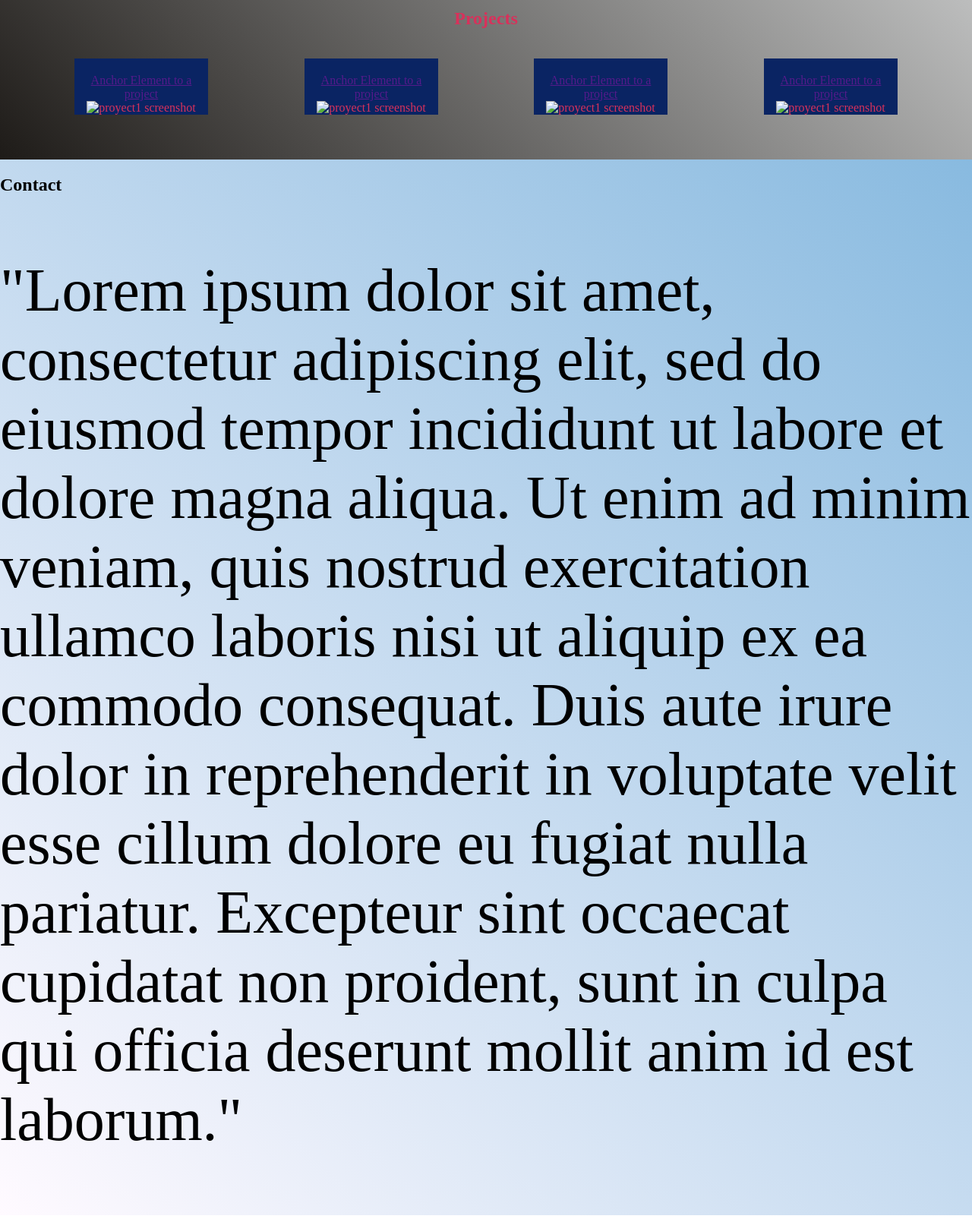
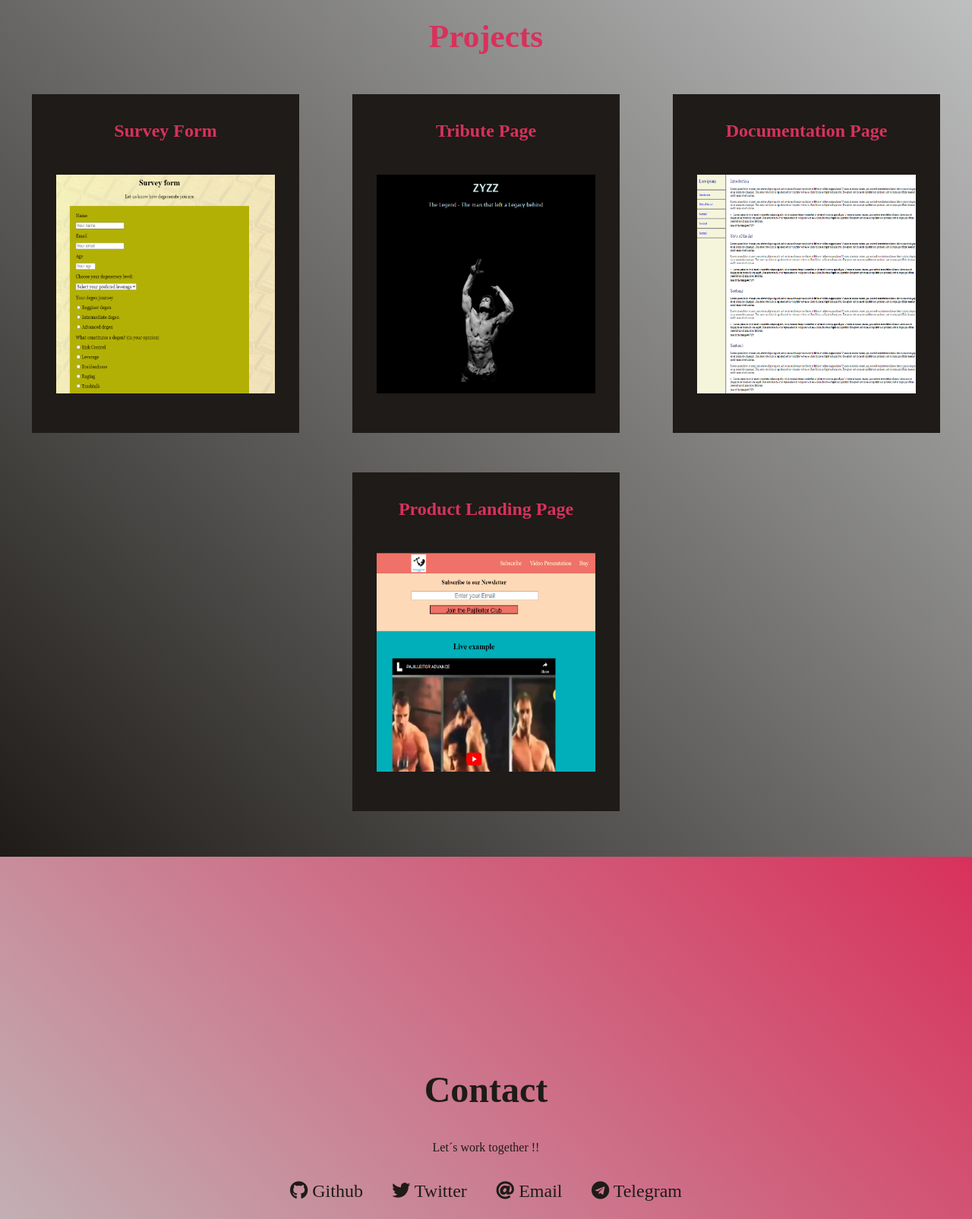
Before and after one commit to DegenerateFinance/css-html-course, a plain HTML site: page 20 certification Portfolio/index.html in a window 1280 px wide. Shown: the part 1460-3065 px from the top of the page at 76% size. Drawn offline with Linux system fonts and the light colour scheme.

Commit message:
Day 30. Finished css/html course and claimed certification. Next comes Js

```diff
--- a/20 certification Portfolio/index.html
+++ b/20 certification Portfolio/index.html
@@ -6,6 +6,10 @@
     <meta name="viewport" content="width=device-width, initial-scale=1.0">
     <title>Portfolio</title>
     <link rel="stylesheet" href="styles.css">
+    <link
+      rel="stylesheet"
+      href="https://use.fontawesome.com/releases/v5.8.2/css/all.css"
+    />
 </head>
 <body>
     <header>
@@ -56,54 +60,89 @@
         </section>
 
         <section id="projects">
-            <h1 class="project-tile">Projects</h1>
+            <h6 class="project-tile">Projects</h6>
             <div id="project-grid">
+                <a href="https://github.com/DegenerateFinance/css-html-course/tree/main/5%20certification%20survey%20form" target="_blank">
                     <div class="project-item">
-                    <h1 class="project-title"></h1>
-                    <a href="">Anchor Element to a project</a>
-                    <img src="" alt="proyect1 screenshot">
+                        <h1 class="project-title">Survey Form</h1>
+                            <img
+                            src="survey page.PNG"
+                            alt="Documentation screenshot"
+                            >
                     </div>
+                </a>
+                <a href="https://github.com/DegenerateFinance/css-html-course/tree/main/10%20certification%20tribute%20page" target="_blank">
                     <div class="project-item">
-                    <h1 class="project-title"></h1>
-                    <a href="">Anchor Element to a project</a>
-                    <img src="" alt="proyect1 screenshot">
+                        <h1 class="project-title">Tribute Page</h1>
+                            <img
+                            src="tribute page.PNG"
+                            alt="Tribute screenshot"
+                            >
                     </div>
+                </a>
+                <a href="https://github.com/DegenerateFinance/css-html-course/tree/main/14%20cerification%20documentation%20page" target="_blank">
                     <div class="project-item">
-                    <h1 class="project-title"></h1>
-                    <a href="">Anchor Element to a project</a>
-                    <img src="" alt="proyect1 screenshot">
+                        <h1 class="project-title">Documentation Page</h1>
+                            <img
+                            src="documentation page.PNG"
+                            alt="Documentation screenshot"
+                            >
                     </div>
+                </a>
+                <a href="https://github.com/DegenerateFinance/css-html-course/tree/main/17%20certification%20product%20landing%20page" target="_blank">
                     <div class="project-item">
-                    <h1 class="project-title"></h1>
-                    <a href="">Anchor Element to a project</a>
-                    <img src="" alt="proyect1 screenshot">
+                        <h1 class="project-title">Product Landing Page</h1>
+                            <img
+                            src="landing page.PNG"
+                            alt="Landing screenshot"
+                            >
                     </div>
+                </a>
             </div>
         </section>
-        <section id="Contact">
+        <section id="contact">
             <h1>Contact</h1>
+            <p>Let´s work together !!</p>
+            <div id="contact-links"><!---->
+                <a
+                href="https://github.com/DegenerateFinance"
+                target="_blank"
+                class="contact-button"
+                >
+                <i class="fab fa-github"></i> Github
+                </a>
+                <a
+                href="https://twitter.com/DegenerateFi"
+                target="_blank"
+                class="contact-button"
+                >
+                    <i class="fab fa-twitter"></i> Twitter
+                </a>
+                <a
+                href=""
+                target="_blank"
+                class="contact-button"
+                >
+                    <i class="fas fa-at"></i> Email
+                </a>
+                <a
+                href=""
+                target="_blank"
+                class="contact-button"
+                >
+                    <i class="fab fa-telegram"></i> Telegram
+                </a>
+            </div>
+            <!---->
             <a
             id="profile-link"
             href="https://github.com/DegenerateFinance"
             target="_blank">
-
             </a>
-            <p>
-                "Lorem ipsum dolor sit amet, consectetur adipiscing elit,
-                sed do eiusmod tempor incididunt ut labore et dolore magna
-                aliqua. Ut enim ad minim veniam, quis nostrud exercitation
-                ullamco laboris nisi ut aliquip ex ea commodo consequat.
-                Duis aute irure dolor in reprehenderit in voluptate velit
-                esse cillum dolore eu fugiat nulla pariatur. Excepteur sint
-                occaecat cupidatat non proident, sunt in culpa qui officia
-                deserunt mollit anim id est laborum."
-            </p>
         </section>
     </main>
-
     <footer>
 
     </footer>
-
 </body>
 </html>
--- a/20 certification Portfolio/styles.css
+++ b/20 certification Portfolio/styles.css
@@ -7,6 +7,7 @@
     --rainbow: linear-gradient(45deg, red, orange, yellow, green, blue, indigo, violet, red);
     --gradientBlueBlack: linear-gradient( 45deg,var(--blue2), var(--black));
     --gradientWhiteBlue: linear-gradient(45deg,var(--white1),var(--blue2));
+    --gradientPinkGrey: linear-gradient(225deg,var(--pink1),var(--grey));
     --gradient1: linear-gradient(45deg,var(--pink1),var(--white1),var(--blue2));
     --gradient2: linear-gradient(225deg,var(--pink1),var(--white1),var(--blue2));
     font-size: 100%;
@@ -115,7 +116,7 @@ main{
     margin: 0;
     padding: 1rem 0 1.7rem 0;
 }
-#skills h6{
+h6{ /*both skills and projects use this as header*/
     font-size: 2.7rem;
     padding-bottom: 0;
     margin-top: 2rem;
@@ -128,7 +129,7 @@ main{
     flex-wrap: wrap;
 }
 .skill-item{
-    background-color: var(--blue1);
+    background-color: grey;
     margin: 1.2rem 1.8rem 2rem 1.8rem;
     padding: auto;
     width: 11rem;
@@ -140,11 +141,13 @@ main{
 @keyframes scale-skill {
     100%{
         transform: scale(1.15);
+        background-color: var(--grey);
     }
 }
 @keyframes rescale-skill {
     0%{
         transform: scale(1.15);
+        background-color: var(--grey);
     }
     100%{
         transform: scale(1);
@@ -163,6 +166,13 @@ main{
     margin: 0;
     padding: 1rem 0 1.7rem 0;
 }
+a{
+    text-decoration: none;
+}
+.project-title{
+    color: var(--pink1);
+    padding: 2.2rem 0 0 0;
+}
 #project-grid{
     display: flex;
     flex-direction: row;
@@ -170,16 +180,43 @@ main{
     flex-wrap: wrap;
 }
 .project-item{
-    background-color: var(--blue1);
+    background-color: var(--black);
     margin: 1.2rem 1.8rem 2rem 1.8rem;
     padding: auto;
-    width: 11rem;
+    width: 22rem;
     animation: rescale-skill 0.5s forwards;
 }
 .project-item:hover{
     animation: scale-skill 0.5s forwards;
 }
-/*temp*/
-p{
-    font-size: 5rem;
+.project-item img{
+    padding: 1.5rem 0 3rem 0;
+    object-fit: fill;
+    width: 18rem;
+    height: 18rem;
 }
+#contact{
+    background-image: var(--gradientPinkGrey);
+    padding: 15rem;
+    text-align: center;
+}
+#contact h1{
+    color: var(--black);
+    font-size: 3rem;
+}
+#contact p{
+    color: var(--black);
+}
+#contact-links{
+    display: flex;
+    flex-direction: row;
+    justify-content: center;
+    flex-wrap: wrap;
+    margin: auto;
+    padding: 0;
+}
+.contact-button{
+    font-size: 1.5rem;
+    padding: 1.2rem;
+    color: var(--black);
+}
```
Lines whose indentation alone changed are shown as unchanged.
